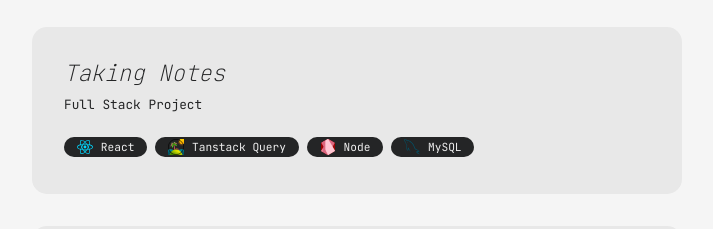
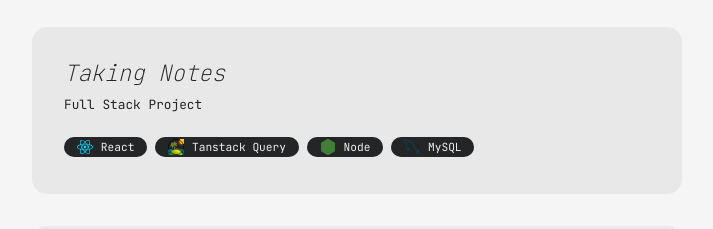
Before and after one commit to brdionel/portfolio, a React (Vite) app: page / in a window 1280 px wide. Shown: the part 1120-1349 px from the top of the page, without its empty margins (283-996 px from the left). Built offline with nearby package versions, Linux system fonts and the light colour scheme.

Commit message:
ajusta icono node

```diff
--- a/src/componentes/icons/node/node.jsx
+++ b/src/componentes/icons/node/node.jsx
@@ -55,14 +55,14 @@ const Nodejs = (props) => (
       />
     </defs>
     <path
-      fill="url(#a)"
+      fill="#417E38"
       d="M134.923 1.832c-4.344-2.443-9.502-2.443-13.846 0L6.787 67.801C2.443 70.244 0 74.859 0 79.745v132.208c0 4.887 2.715 9.502 6.787 11.945l114.29 65.968c4.344 2.444 9.502 2.444 13.846 0l114.29-65.968c4.344-2.443 6.787-7.058 6.787-11.945V79.745c0-4.886-2.715-9.501-6.787-11.944L134.923 1.832Z"
     />
     <mask id="d" fill="#fff">
       <use xlinkHref="#b" />
     </mask>
     <path
-      fill="url(#c)"
+      fill="#417E38"
       d="M249.485 67.8 134.65 1.833c-1.086-.542-2.443-1.085-3.529-1.357L2.443 220.912c1.086 1.357 2.444 2.443 3.8 3.258l114.834 65.968c3.258 1.9 7.059 2.443 10.588 1.357L252.47 70.515c-.815-1.086-1.9-1.9-2.986-2.714Z"
       mask="url(#d)"
     />
@@ -70,7 +70,7 @@ const Nodejs = (props) => (
       <use xlinkHref="#e" />
     </mask>
     <path
-      fill="url(#f)"
+      fill="#417E38"
       d="M249.756 223.898c3.258-1.9 5.701-5.158 6.787-8.687L130.579.204c-3.258-.543-6.787-.272-9.773 1.628L6.786 67.53l122.979 224.238c1.628-.272 3.529-.815 5.158-1.63l114.833-66.239Z"
       mask="url(#g)"
     />
--- a/src/pages/home/home.jsx
+++ b/src/pages/home/home.jsx
@@ -184,7 +184,7 @@ function Home() {
                   {project.tags.map((tag) => (
                     <span
                       key={tag.name}
-                      className={`mt-0 mr-2 mb-[.3rem] ml-0 block text-[#EEEEEE] bg-primary-light rounded-[15px] text-[.7rem] py-0 px-[0.8rem] leading-[1.3rem] cursor-pointer dark:bg-[#A9ABB3] dark:text-[#151618] flex items-center gap-x-2`}
+                      className={`mt-0 mr-2 mb-[.3rem] ml-0 text-[#EEEEEE] bg-primary-light rounded-[15px] text-[.7rem] py-0 px-[0.8rem] leading-[1.3rem] cursor-pointer dark:bg-[#A9ABB3] dark:text-[#151618] flex items-center gap-x-2`}
                     >
                       <tag.icon className={"size-4"} />
                       {tag.name}
```
